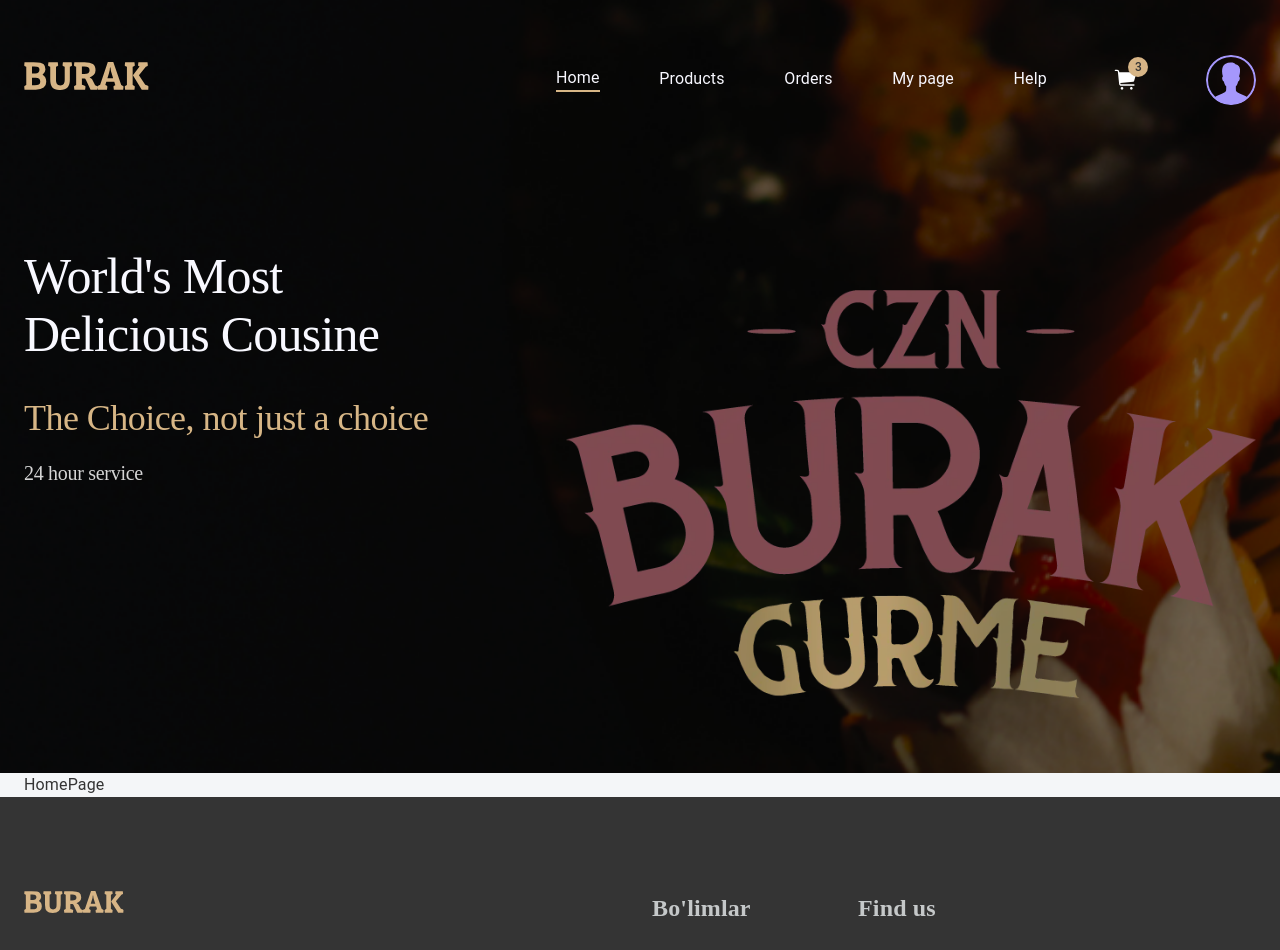
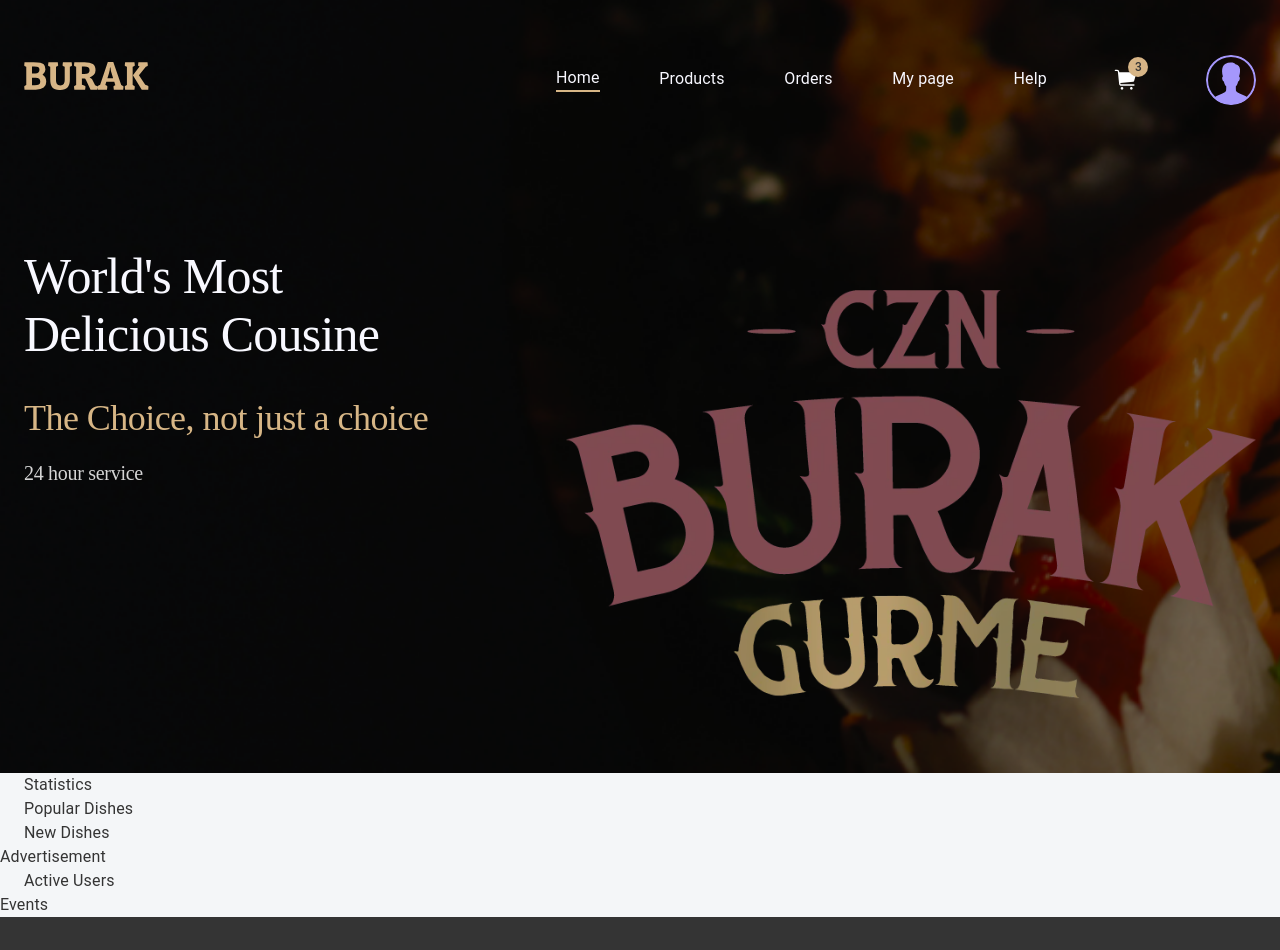
Before and after one commit to Muhammadsaid01/car-react, a React (Create React App) app: page / in a window 1280 px wide. Shown: the top 950 px of the page. Built offline with nearby package versions, Linux system fonts and the light colour scheme.

Commit message:
fix: organize homepage related sectional components

```diff
--- /dev/null
+++ b/src/app/screens/homePage/ActiveUsers.tsx
@@ -0,0 +1,8 @@
+import { Container } from '@mui/material'
+
+export default function ActiveUsers() {
+	return (
+	<div className={'active-users'}>
+		<Container>Active Users</Container>
+	</div>);
+}
--- /dev/null
+++ b/src/app/screens/homePage/Advertisement.tsx
@@ -0,0 +1,6 @@
+ export default function Advertisement() {
+	return (
+	<div className={'advertisement'}>
+		Advertisement
+	</div>);
+}
--- /dev/null
+++ b/src/app/screens/homePage/Events.tsx
@@ -0,0 +1,6 @@
+ export default function Events() {
+	return (
+	<div className={'events'}>
+		Events
+	</div>);
+}
--- /dev/null
+++ b/src/app/screens/homePage/NewDishes.tsx
@@ -0,0 +1,8 @@
+import { Container } from '@mui/material'
+
+export default function NewDishes() {
+	return (
+	<div className={'new-dishes'}>
+		<Container>New Dishes</Container>
+	</div>);
+}
--- /dev/null
+++ b/src/app/screens/homePage/PopularDishes.tsx
@@ -0,0 +1,8 @@
+import { Container } from '@mui/material'
+
+export default function PopularDishes() {
+	return (
+	<div className={'popular-dishes'}>
+		<Container>Popular Dishes</Container>
+	</div>);
+}
--- /dev/null
+++ b/src/app/screens/homePage/Statistics.tsx
@@ -0,0 +1,8 @@
+import { Container } from '@mui/material'
+
+export default function Statistics() {
+	return (
+	<div className={'statistics'}>
+		<Container>Statistics</Container>
+	</div>);
+}
--- a/src/app/screens/homePage/index.tsx
+++ b/src/app/screens/homePage/index.tsx
@@ -1,5 +1,17 @@
-import { Container } from '@mui/material'
+import ActiveUsers from './ActiveUsers'
+import Advertisement from './Advertisement'
+import Events from './Events'
+import NewDishes from './NewDishes'
+import PopularDishes from './PopularDishes'
+import Statistics from './Statistics'
 
 export  default function HomePage() {
-  return <Container>HomePage</Container>;
+  return <div className={'homepage'}>
+    <Statistics />
+    <PopularDishes />
+    <NewDishes />
+    <Advertisement />
+    <ActiveUsers />
+    <Events />
+  </div>;
 }
--- /dev/null
+++ b/src/css/home.css
@@ -0,0 +1,4 @@
+.homepage {
+	width: 100%	;
+height: auto	;
+}
```
